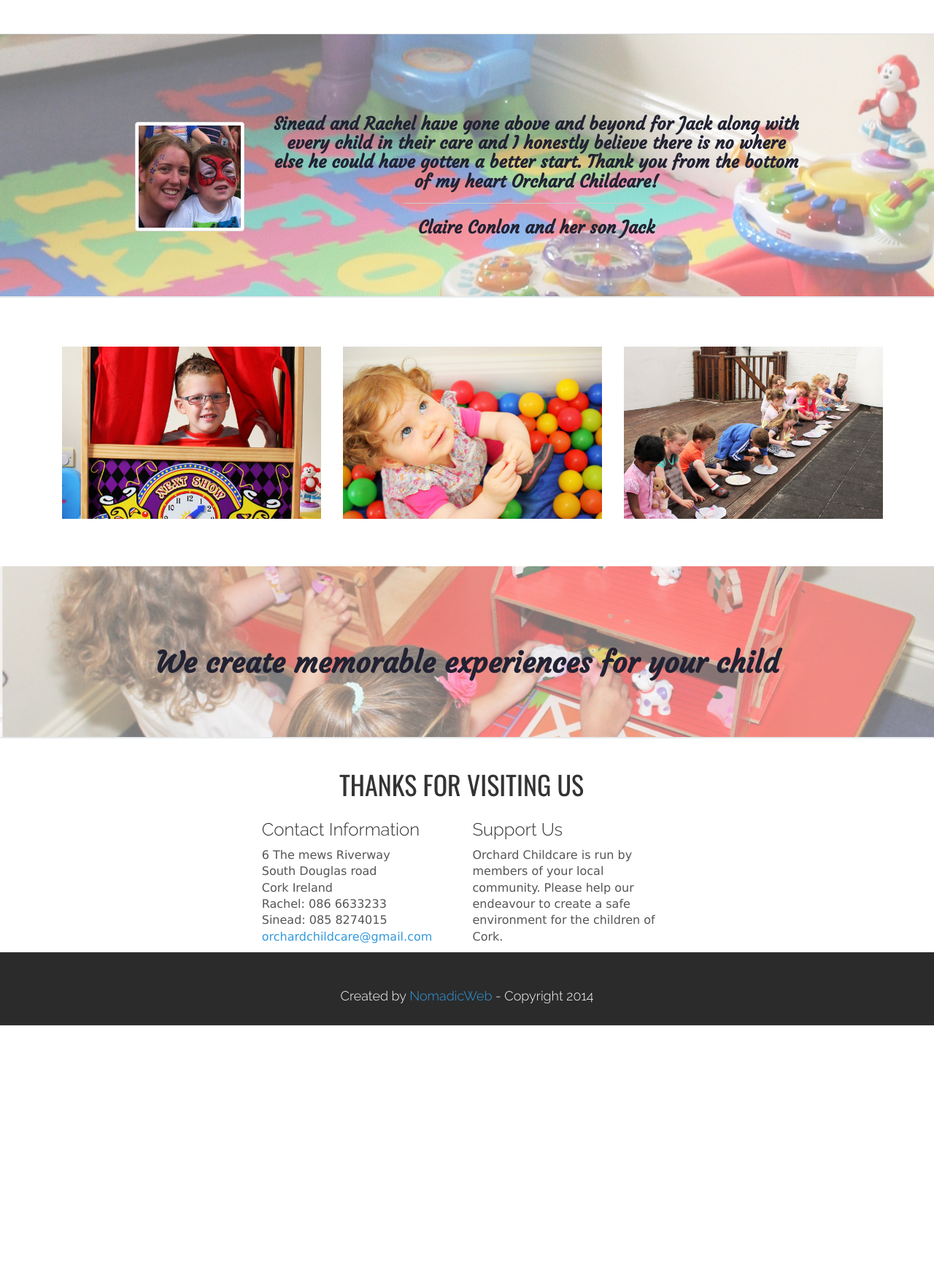
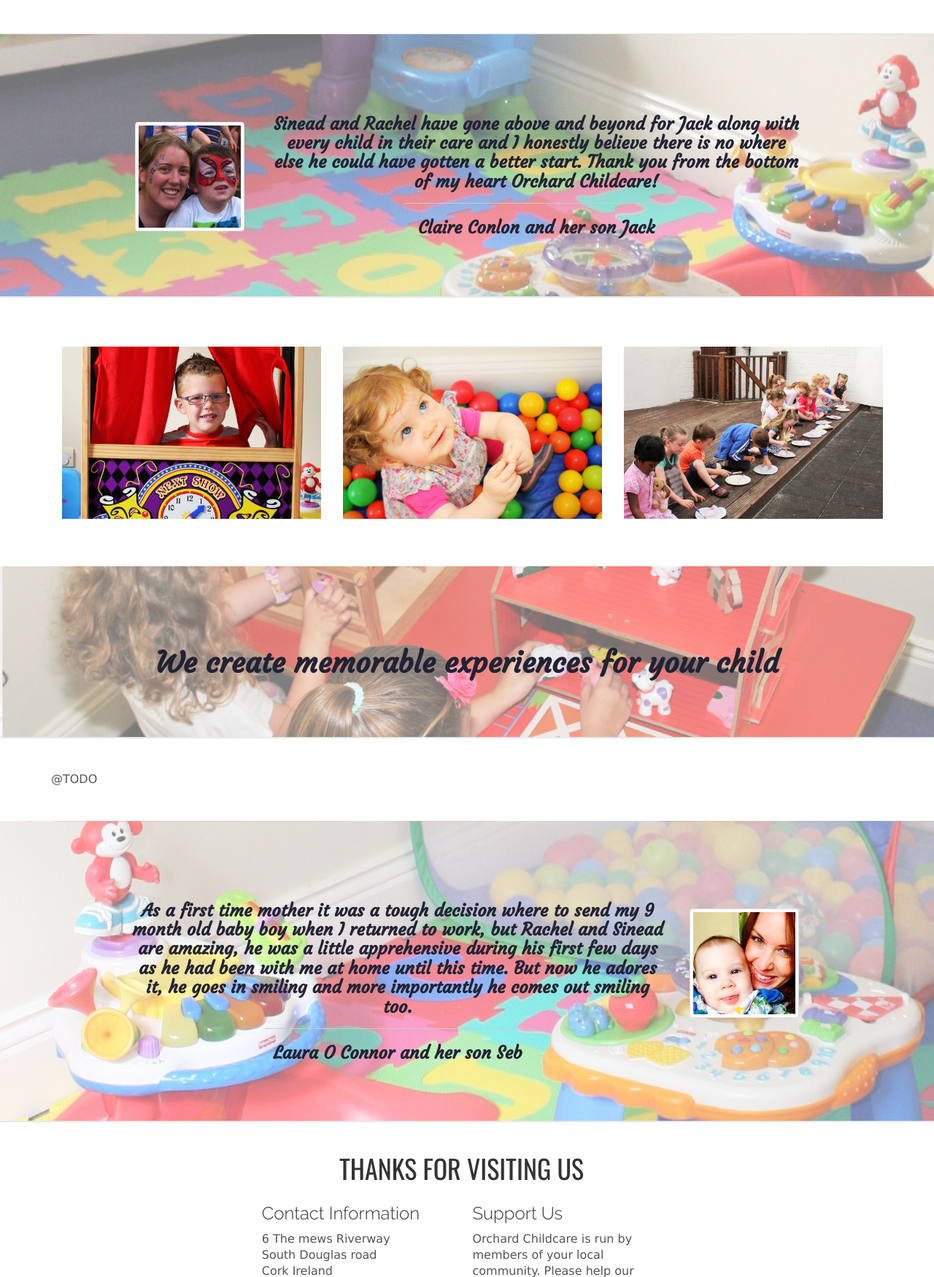
Before and after one commit to NomadicWeb/orchardchildcare.ie, a WordPress theme: template orchard_theme/index.php in a window 1280 px wide. Shown: the part 2832-4582 px from the top of the page at 73% size. Before the commit the page ends 4238 px from the top, so only its background shows below. Run offline with PHP 8.4 and a stand-in for WordPress, Linux system fonts and the light colour scheme; the site name, menu and one post (Sample post) are stand-ins, and other content is empty.

Commit message:
add 3rd review + place for offers

```diff
--- a/orchard_theme/index.php
+++ b/orchard_theme/index.php
@@ -100,7 +100,7 @@
         <div class="container" id="team" name="team">
         <br>
             <div class="row white centered">
-                <h1 class="centered">MEET THE FOUNDERS</h1>
+                <h1 class="centered">MEET THE TEAM</h1>
                 <hr>
                 <br>
                 <br>
@@ -162,6 +162,7 @@
                 </div>
             </div><!-- container -->
         </section><!-- section -->
+
 
         <!-- ==== PORTFOLIO ==== -->
         <div class="container" id="portfolio" name="portfolio">
@@ -244,6 +245,32 @@
         </div><!-- container -->
     </section><!-- section -->
 
+
+
+        <!-- ==== SERVICES ==== -->
+        <div class="container" id="services" name="services">
+            <br>
+            <br>
+            @TODO
+        </div><!-- container -->
+
+        <!-- ==== SECTION DIVIDER1 -->
+        <section class="section-divider textdivider divider1">
+            <div class="container">
+                <div class="col-md-8 col-md-offset-1">
+                    <h3 class="fancy-text">
+                        As a first time mother it was a tough decision where to send my 9 month old baby boy when I returned to work, but Rachel and Sinead are amazing, he was a little apprehensive during his first few days as he had been with me at home until this time. But now he adores it, he goes in smiling and more importantly he comes out smiling too.
+                    </h3>
+                    <hr>
+                    <h3 class="fancy-text">Laura O Connor and her son Seb</h3>
+                </div>
+                <div class="col-md-2 thumb-review">
+                    <img data-src="holder.js/100%x180" alt="100%x180" class="img-thumbnail img-responsive"
+                             src="<?php echo get_template_directory_uri(); ?>/assets/img/photo3.jpg">
+                </div>
+            </div><!-- container -->
+        </section><!-- section -->
+
     <div class="container" id="contact" name="contact">
         <div class="row">
             <br>
```
